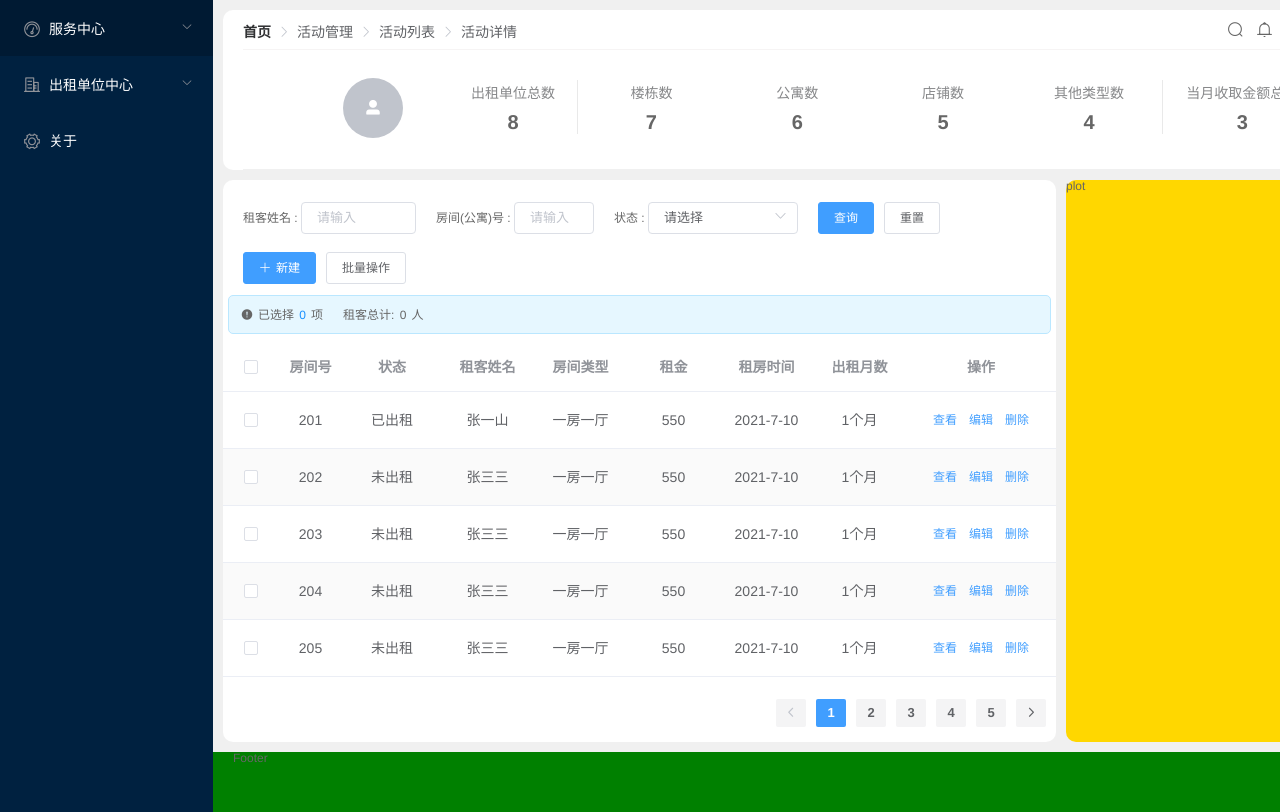
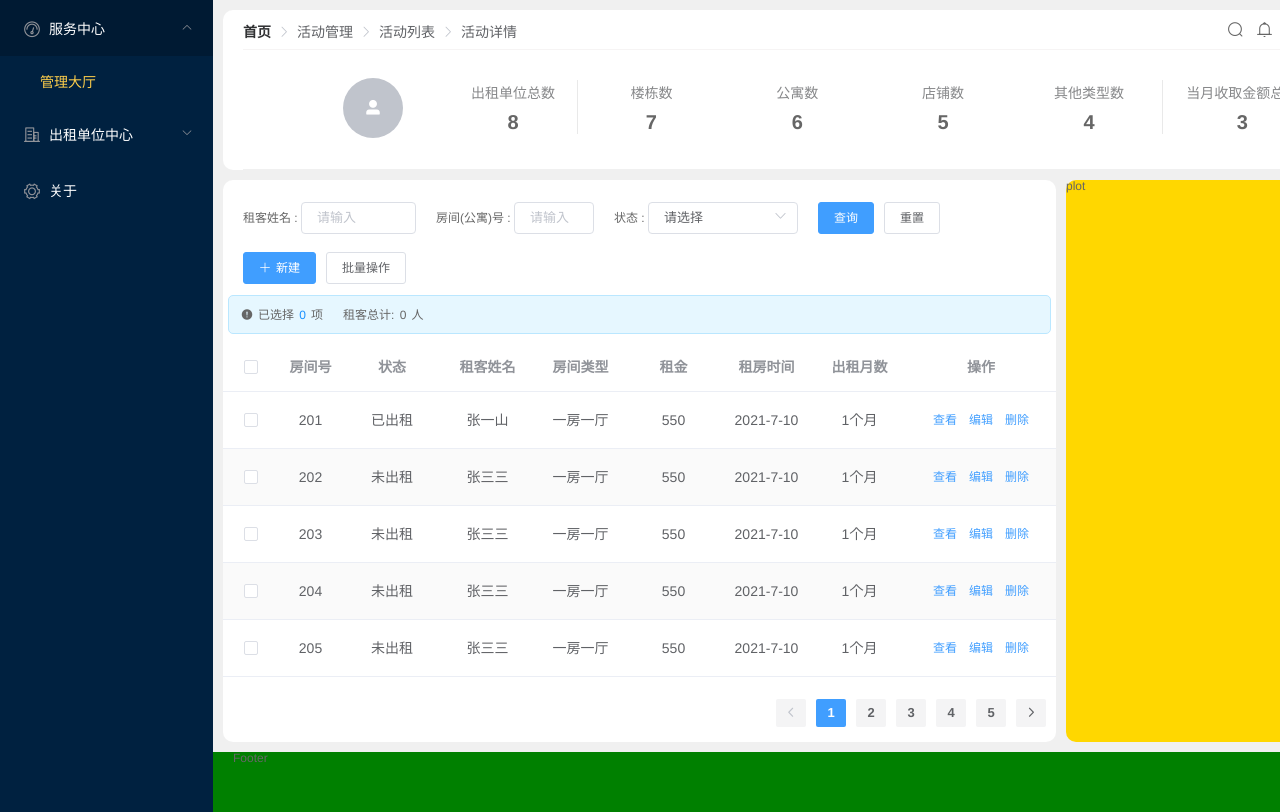
Before and after one commit to superwhys/super-rent, a Vue app in the folder frontend/: page /rent/house in a window 1280 px wide. Shown: the top 812 px of the page. Built offline with nearby package versions, Linux system fonts and the light colour scheme.

Commit message:
modify/router

```diff
--- a/frontend/src/App.vue
+++ b/frontend/src/App.vue
@@ -5,13 +5,9 @@
 </template>
 
 <script>
-  import Login from "components/common/login/Login";
 
   export default {
-    name:'App',
-    components: {
-      Login
-    }
+    name:'App'
   }
 
 </script>
--- a/frontend/src/components/common/sidebar/SideBar.vue
+++ b/frontend/src/components/common/sidebar/SideBar.vue
@@ -14,7 +14,7 @@
           <i class="el-icon-odometer"></i>
           <span>服务中心</span>
         </template>
-        <el-menu-item index="management">
+        <el-menu-item index="/rent/management">
           <span slot="title">管理大厅</span>
         </el-menu-item>
       </el-submenu>
```
